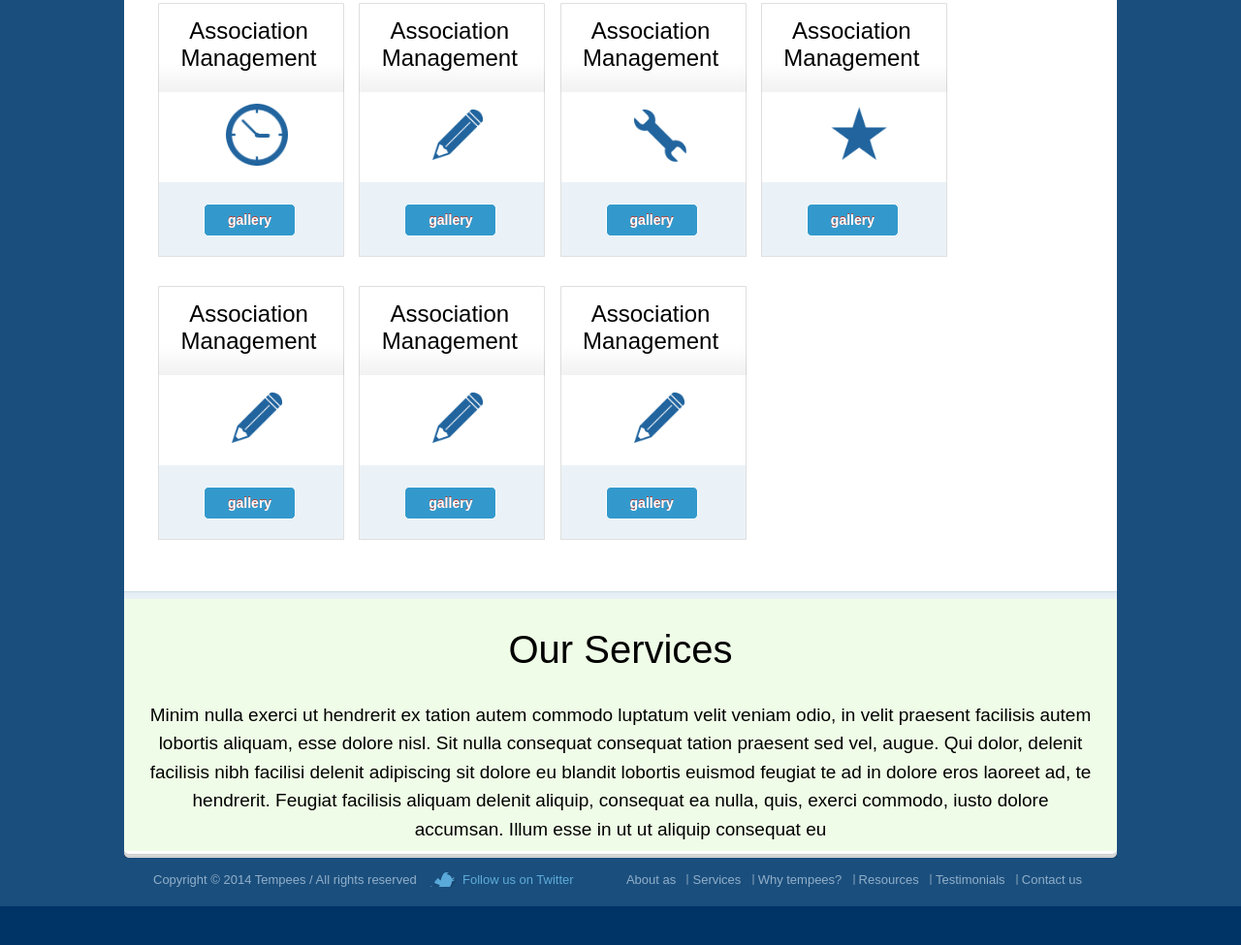
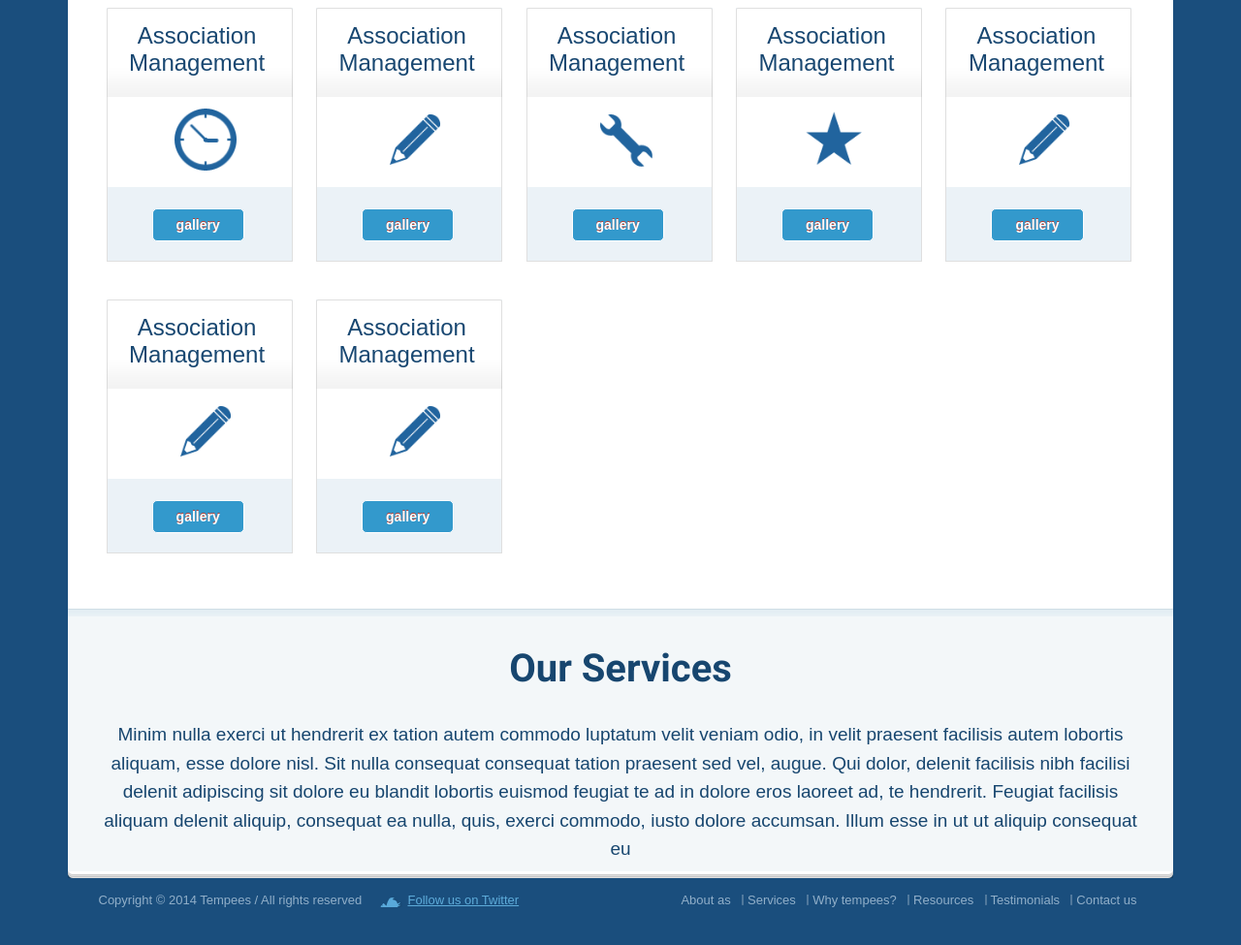
Before and after one commit to AlexanderDegterev/HTML-CSS-JS, a plain HTML site: page CheckPoint_1/index_1.html in a window 1280 px wide. Shown: the part 375-1350 px from the top of the page at 97% size. Before the commit the page ends 1310 px from the top, so only its background shows below. Drawn offline with Linux system fonts and the light colour scheme.

Commit message:
CheckPoint 1 (errorcorrection) 12_10_2015

```diff
--- a/CheckPoint_1/css/style.css
+++ b/CheckPoint_1/css/style.css
@@ -1,5 +1,4 @@
-@import url(https://fonts.googleapis.com/css?family=Roboto:400,100,100italic,300,400italic,700,700italic,500,300italic,500italic,900,900italic);
-
+@import url(https://fonts.googleapis.com/css?family=Roboto:400,300,300italic,500,400italic,500italic,700,700italic,900,900italic);
 * {
     margin: 0;
     padding: 0;
@@ -34,7 +33,7 @@ a:active {
 }
 
 a:visited {
-    color: #c60101;
+    /*color: #c60101;*/
 }
 
 ul li {
@@ -62,7 +61,7 @@ h1, h2, h3, h4, h5, h6 {
 /* Layout
 ----------------------------------*/
 #wrapper {
-    max-width: 1024px;
+    max-width: 1140px;
     /*width: 100%;*/
     margin: auto;
     /*background: green url("../images/layout/box-but12ton.png") no-repeat left bottom;*/
@@ -148,10 +147,11 @@ h1, h2, h3, h4, h5, h6 {
 }
 
 .page-body {
-    max-width: 1137px;
+    max-width: 1140px;
     background: #effce7 url("../images/layout/button(1140-8).png") no-repeat left bottom;
     background-color: #ffffff;
     min-width: 572px;
+    color: #184771;
     /*min-height: 600px;*/
     margin: auto;
     padding-bottom: 6px;
@@ -197,15 +197,15 @@ h1, h2, h3, h4, h5, h6 {
     width: 192px;
     height: 282px;
     /*background: *//*#ebf2f7*//* url("../images/layout/box-button.png") no-repeat left bottom;*/
-    margin: 5px;
+    margin: 9.6px;
 }
 
 .service h3 {
     height: 67px;
     padding: 15px 15px 10px 10px;
     /*padding-right: 15px;*/
-    overflow: hidden; /* �������� ���, ��� �� ���������� � ������� */
-    /*text-overflow: ellipsis; *//* ��������� ���������� */
+    /*overflow: hidden; */
+    /*text-overflow: ellipsis; */
     /*margin: 10px 10px;*/
     background: #ebf2f7 url("../images/layout/service(192_93).png") no-repeat left top;
 }
@@ -285,7 +285,7 @@ h1, h2, h3, h4, h5, h6 {
 /* OUR SERVICES */
 .our_services {
     /*position: relative;*/
-    max-width: 1137px;
+    max-width: 1140px;
     max-height: 280px;
     clear: both;
     /*background: #effce7 url("../images/layout/button_left(1135-7).png") no-repeat left bottom;*/
@@ -297,7 +297,7 @@ h1, h2, h3, h4, h5, h6 {
 }
 
 .our_services_outer {
-    background: #effce7 url("../images/layout/button_left(1135-7).png") no-repeat left bottom;
+    background: #F3F7F9 url("../images/layout/button_left(1135-7).png") no-repeat left bottom;
 }
 
 .our_services_inner {
@@ -309,7 +309,8 @@ h1, h2, h3, h4, h5, h6 {
     text-align: center;
     padding: 15px;
     padding-top: 30px;
-    font: 40px roboto-black, sans-serif;
+    font: bold 40px roboto, sans-serif;
+    color: #17466F;
 
 }
 
@@ -317,6 +318,7 @@ h1, h2, h3, h4, h5, h6 {
     text-align: center;
     padding: 15px 25px;
     font: 19px roboto-light, sans-serif;
+    color: #17466F;
     line-height: 155%;
 }
 
@@ -325,7 +327,7 @@ h1, h2, h3, h4, h5, h6 {
     max-width: 1137px;
     margin: auto;
     padding: 10px 0;
-    height: 30px;
+    height: 148px;
 }
 .page-footer p {
     margin-top: 5px;
@@ -342,8 +344,17 @@ h1, h2, h3, h4, h5, h6 {
 #twitter {
     float: left;
     width: 165px;
+    /*background-image: url(../images/layout/twitter.png);*/
+    /*background-repeat:no-repeat*/
+}
+
+#twitter a {
+    min-height: 20px;
     background-image: url(../images/layout/twitter.png);
-    background-repeat:no-repeat
+    background-repeat:no-repeat;
+    color: #5EACDA;
+    padding: 0px 0px 0px 35px;
+    font: 13px roboto-regular, sans-serif;
 }
 
 #twitter p {
--- a/CheckPoint_1/index_1.html
+++ b/CheckPoint_1/index_1.html
@@ -162,7 +162,8 @@
             <p>Copyright © 2014 Tempees / All rights reserved</p>
         </div>
         <div id="twitter">
-            <p>Follow us on Twitter</p>
+            <a href="#" class="">Follow us on Twitter</a>
+            <!--<p>Follow us on Twitter</p>-->
         </div>
         <div id="footer-nav">
             <ul class="nav2">
```
